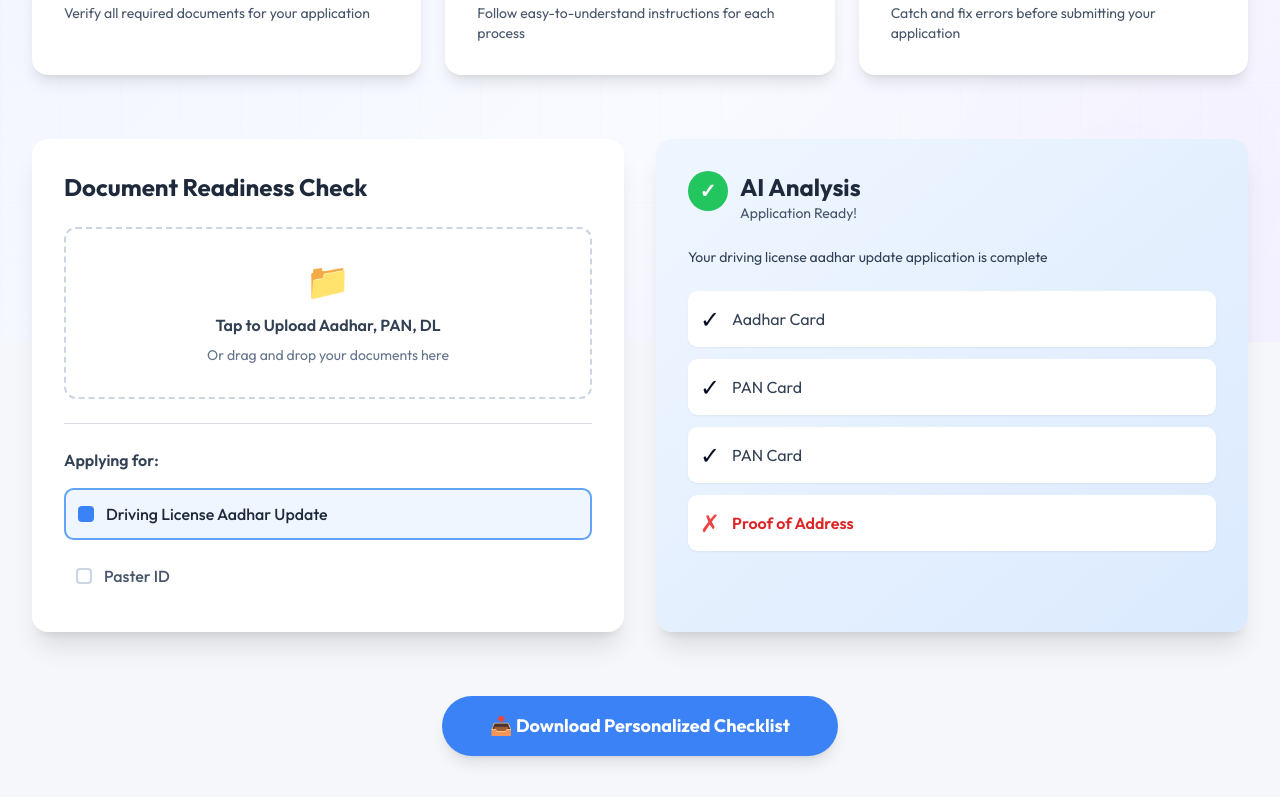
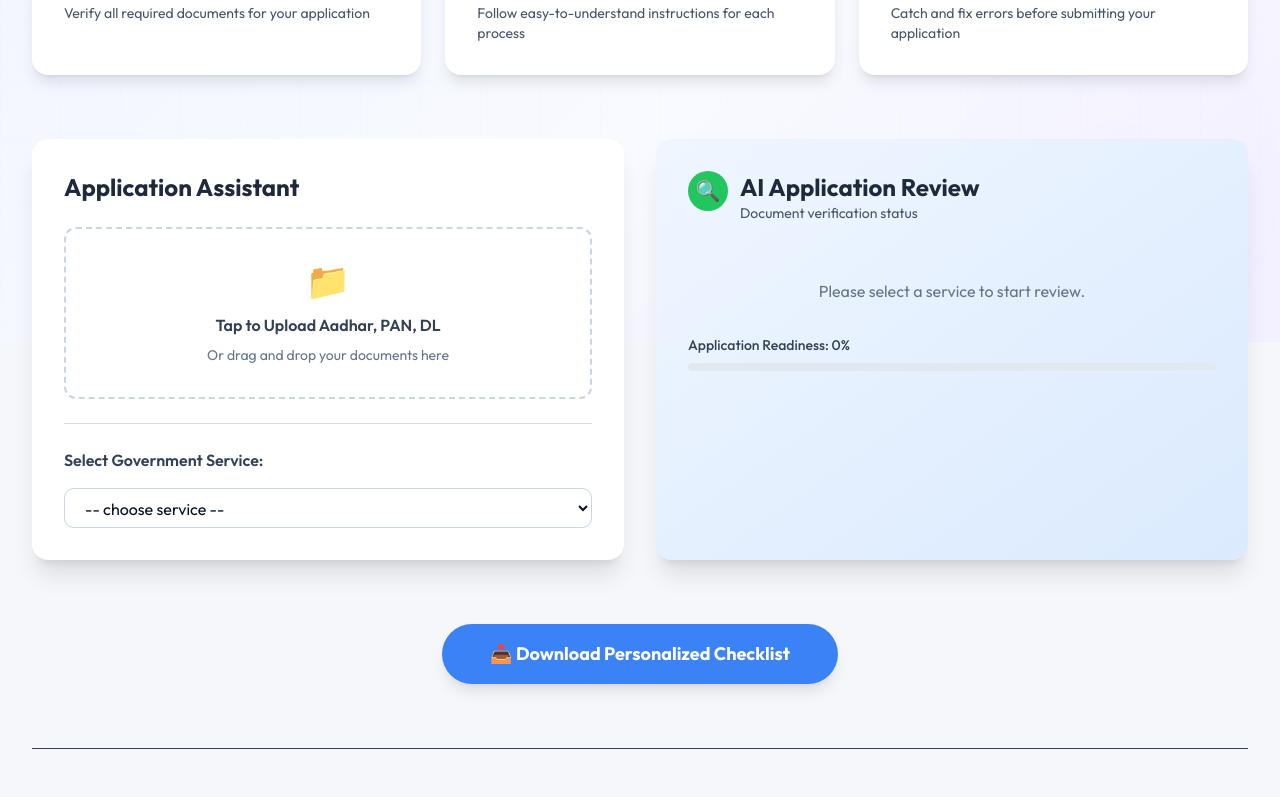
Before and after one commit to krish2006-jain/BrainByte, a React (Vite) app: page /sarkari-dost in a window 1280 px wide. Shown: the part 458-1255 px from the top of the page. Built offline with nearby package versions, Linux system fonts and the light colour scheme.

Commit message:
application assistant

```diff
--- a/client/pages/SarkariDostNew.tsx
+++ b/client/pages/SarkariDostNew.tsx
@@ -13,11 +13,6 @@ interface UploadedFile {
   type: string;
 }
 
-interface ChecklistItem {
-  id: string;
-  label: string;
-  completed: boolean;
-}
 
 const colorConfig = {
   "card-blue": "rgb(66, 133, 244)",
@@ -28,18 +23,89 @@ const colorConfig = {
 export default function SarkariDost() {
   const { t } = useLanguage();
   const [uploadedFiles, setUploadedFiles] = useState<UploadedFile[]>([]);
-  const [checklist, setChecklist] = useState<ChecklistItem[]>([
-    { id: "1", label: "Aadhar Card", completed: true },
-    { id: "2", label: "PAN Card", completed: true },
-    { id: "3", label: "PAN Card", completed: true },
-    { id: "4", label: "Proof of Address", completed: false },
-  ]);
-  const [selectedApplication, setSelectedApplication] = useState("Driving License Aadhar Update");
+  const [selectedService, setSelectedService] = useState("");
   const [isLoading, setIsLoading] = useState(false);
   const fileInputRef = useRef<HTMLInputElement>(null);
 
-  const handleFileUpload = (event: React.ChangeEvent<HTMLInputElement>) => {
-    const files = event.target.files;
+  // Requirements for each service (keywords to match in filenames)
+  const serviceRequirements: { [key: string]: string[] } = {
+    "Driving License Application": ["aadhaar", "address", "passport", "age", "learner"],
+    "Passport Application": ["aadhaar", "address", "photo", "birth", "police"],
+    "PAN Card Application": ["aadhaar", "photo", "signature"],
+    "Voter ID": ["aadhaar", "id", "address"],
+    "Aadhaar Card": ["dob", "photo", "address", "id"],
+    "Birth Certificate": ["hospital", "aadhar", "marriage"],
+    "Marriage Certificate": ["aadhar", "birth", "photo", "invitation", "witness"],
+    "Domicile Certificate": ["aadhaar", "address", "birth", "photo"],
+    "Income Certificate": ["aadhaar", "salary", "address", "photo"],
+    "Ration Card": ["aadhaar", "address", "income", "photo", "bank"],
+  };
+
+  const keywordLabels: { [key: string]: string } = {
+    aadhaar: "Aadhaar Card",
+    address: "Address Proof",
+    passport: "Passport Photo",
+    age: "Age Proof",
+    learner: "Learner License",
+    photo: "Passport Photo",
+    birth: "Birth Certificate",
+    police: "Police Clearance",
+    signature: "Signature",
+    id: "ID Proof",
+    dob: "Date of Birth Proof",
+    hospital: "Hospital Record",
+    marriage: "Marriage Certificate",
+    invitation: "Marriage Proof",
+    witness: "Witness ID",
+    salary: "Salary Slip",
+    income: "Income Proof",
+    bank: "Bank Passbook",
+  };
+
+  const suggestionMessages: { [key: string]: string } = {
+    address: "Please upload an electricity bill, bank statement, or rent agreement as address proof.",
+    aadhaar: "Please upload your Aadhaar Card.",
+    photo: "Please upload a passport-sized photo.",
+    birth: "Please upload your birth certificate.",
+    salary: "Please upload your latest salary slip or income proof.",
+    income: "Please upload valid income proof.",
+    bank: "Please upload a bank passbook copy.",
+    learner: "Please upload your learner license.",
+    id: "Please upload a valid government ID.",
+    marriage: "Please upload your marriage certificate.",
+    invitation: "Please upload the marriage invitation or proof.",
+    witness: "Please upload ID proof for witnesses.",
+  };
+
+  // compute detected and missing documents based on uploaded files and selected service
+  const detectedDocs = new Set<string>();
+  if (selectedService && serviceRequirements[selectedService]) {
+    const reqs = serviceRequirements[selectedService];
+    uploadedFiles.forEach((f) => {
+      const name = f.name.toLowerCase();
+      reqs.forEach((keyword) => {
+        if (name.includes(keyword)) {
+          detectedDocs.add(keyword);
+        }
+      });
+    });
+  }
+
+  const currentReqs = selectedService ? serviceRequirements[selectedService] || [] : [];
+  const missingDocs = currentReqs.filter((k) => !detectedDocs.has(k));
+  const readiness = currentReqs.length > 0 ? Math.round((detectedDocs.size / currentReqs.length) * 100) : 0;
+  const invalidDocs = uploadedFiles
+    .filter((f) => !currentReqs.some((k) => f.name.toLowerCase().includes(k)))
+    .map((f) => f.name);
+
+  const handleFileUpload = (event: React.ChangeEvent<HTMLInputElement> | DragEvent) => {
+    let files: FileList | null = null;
+    if ((event as DragEvent).dataTransfer) {
+      event.preventDefault();
+      files = (event as DragEvent).dataTransfer!.files;
+    } else {
+      files = (event as React.ChangeEvent<HTMLInputElement>).target.files;
+    }
     if (files) {
       const newFiles: UploadedFile[] = Array.from(files).map((file) => ({
         id: Math.random().toString(36).substr(2, 9),
@@ -47,14 +113,22 @@ export default function SarkariDost() {
         size: file.size,
         type: file.type,
       }));
-      setUploadedFiles([...uploadedFiles, ...newFiles]);
+      setUploadedFiles((prev) => [...prev, ...newFiles]);
 
       // Simulate AI analysis
       setIsLoading(true);
       setTimeout(() => {
         setIsLoading(false);
-      }, 2000);
+      }, 1000);
     }
+  };
+
+  const handleDragOver = (e: React.DragEvent) => {
+    e.preventDefault();
+  };
+
+  const handleDrop = (e: React.DragEvent) => {
+    handleFileUpload(e.nativeEvent as DragEvent);
   };
 
   const handleRemoveFile = (id: string) => {
@@ -62,9 +136,12 @@ export default function SarkariDost() {
   };
 
   const handleDownloadChecklist = () => {
-    const checklistText = checklist
-      .map((item) => `${item.completed ? "✓" : "✗"} ${item.label}`)
-      .join("\n");
+    const lines: string[] = [];
+    currentReqs.forEach((req) => {
+      const ok = detectedDocs.has(req);
+      lines.push(`${ok ? "✓" : "✗"} ${req}`);
+    });
+    const checklistText = lines.join("\n");
     const element = document.createElement("a");
     element.setAttribute("href", "data:text/plain;charset=utf-8," + encodeURIComponent(checklistText));
     element.setAttribute("download", "personalized-checklist.txt");
@@ -143,13 +220,15 @@ export default function SarkariDost() {
 
       {/* Two Column Section - Document Check and AI Analysis */}
       <div className="grid grid-cols-1 lg:grid-cols-2 gap-8 mb-16">
-        {/* Document Readiness Check */}
+        {/* Application Assistant */}
         <div className="bg-white rounded-2xl p-8 shadow-xl">
-          <h3 className="text-2xl font-bold text-slate-800 mb-6">Document Readiness Check</h3>
+          <h3 className="text-2xl font-bold text-slate-800 mb-6">Application Assistant</h3>
 
           {/* Upload Area */}
           <div
             onClick={() => fileInputRef.current?.click()}
+            onDragOver={handleDragOver}
+            onDrop={handleDrop}
             className="border-2 border-dashed border-slate-300 rounded-xl p-8 text-center cursor-pointer hover:border-blue-400 hover:bg-blue-50 transition-all mb-6"
           >
             <div className="text-4xl mb-3">📁</div>
@@ -173,43 +252,97 @@ export default function SarkariDost() {
             </div>
           )}
 
-          {/* Application Selector */}
+          {/* Service Picker */}
           <div className="border-t pt-6">
-            <p className="text-slate-700 font-semibold mb-4">Applying for:</p>
-            <div className="space-y-3">
-              <div className="flex items-center gap-3 p-3 rounded-lg bg-blue-50 border-2 border-blue-400 cursor-pointer">
-                <div className="w-4 h-4 rounded bg-blue-500"></div>
-                <span className="text-slate-800 font-medium">Driving License Aadhar Update</span>
-              </div>
-              <div className="flex items-center gap-3 p-3 rounded-lg hover:bg-slate-50 cursor-pointer">
-                <div className="w-4 h-4 rounded border-2 border-slate-300"></div>
-                <span className="text-slate-600 font-medium">Paster ID</span>
-              </div>
-            </div>
+            <p className="text-slate-700 font-semibold mb-4">Select Government Service:</p>
+            <select
+              value={selectedService}
+              onChange={(e) => setSelectedService(e.target.value)}
+              className="w-full border border-slate-300 rounded-lg px-4 py-2 bg-white"
+            >
+              <option value="">-- choose service --</option>
+              <option>Driving License Application</option>
+              <option>Passport Application</option>
+              <option>PAN Card Application</option>
+              <option>Voter ID</option>
+              <option>Aadhaar Card</option>
+              <option>Birth Certificate</option>
+              <option>Marriage Certificate</option>
+              <option>Domicile Certificate</option>
+              <option>Income Certificate</option>
+              <option>Ration Card</option>
+            </select>
           </div>
         </div>
 
-        {/* AI Analysis Card */}
+        {/* AI Application Review */}
         <div className="bg-gradient-to-br from-blue-50 to-blue-100 rounded-2xl p-8 shadow-xl">
           <div className="flex items-start gap-3 mb-6">
-            <div className="w-10 h-10 rounded-full bg-green-500 flex items-center justify-center text-white text-xl font-bold">✓</div>
+            <div className="w-10 h-10 rounded-full bg-green-500 flex items-center justify-center text-white text-xl font-bold">🔍</div>
             <div>
-              <h3 className="text-2xl font-bold text-slate-800">AI Analysis</h3>
-              <p className="text-slate-600 text-sm">Application Ready!</p>
+              <h3 className="text-2xl font-bold text-slate-800">AI Application Review</h3>
+              <p className="text-slate-600 text-sm">Document verification status</p>
             </div>
           </div>
+          {!selectedService && (
+            <p className="text-center text-slate-500 py-8">Please select a service to start review.</p>
+          )}
+          {/* Progress indicator */}
+          <p className="text-sm font-medium text-slate-700 mb-2">
+            Application Readiness: {readiness}%
+          </p>
+          <div className="w-full bg-slate-200 rounded-full h-2 mb-4">
+            <div className="bg-green-500 h-2 rounded-full" style={{ width: `${readiness}%` }} />
+          </div>
 
-          <p className="text-slate-700 text-sm mb-6">Your {selectedApplication.toLowerCase()} application is complete</p>
-
-          {/* Checklist Items */}
+          {/* Detected Documents */}
           <div className="space-y-3">
-            {checklist.map((item) => (
-              <div key={item.id} className="flex items-center gap-3 p-3 bg-white rounded-lg shadow-sm">
-                <span className={item.completed ? "text-2xl" : "text-2xl text-red-500"}>{item.completed ? "✓" : "✗"}</span>
-                <span className={item.completed ? "text-slate-700" : "text-red-600 font-semibold"}>{item.label}</span>
+            {Array.from(detectedDocs).map((doc) => (
+              <div key={doc} className="flex items-center gap-3 p-3 bg-white rounded-lg shadow-sm">
+                <span className="text-2xl text-green-600">✔</span>
+                <span className="text-slate-700">
+                  {keywordLabels[doc] || doc.replace(/-/g, " ")}
+                </span>
               </div>
             ))}
           </div>
+
+          {/* Missing Documents */}
+          {missingDocs.length > 0 && (
+            <div className="mt-6 space-y-3">
+              {missingDocs.map((doc) => (
+                <div key={doc} className="flex items-center gap-3 p-3 bg-red-50 rounded-lg shadow-sm">
+                  <span className="text-2xl text-red-500">✘</span>
+                  <span className="text-red-600 font-semibold">
+                    {keywordLabels[doc] || doc.replace(/-/g, " ")} missing
+                  </span>
+                </div>
+              ))}
+            </div>
+          )}
+
+          {/* Invalid Documents */}
+          {invalidDocs.length > 0 && (
+            <div className="mt-6 space-y-3">
+              {invalidDocs.map((name) => (
+                <div key={name} className="flex items-center gap-3 p-3 bg-yellow-50 rounded-lg shadow-sm">
+                  <span className="text-2xl text-yellow-600">⚠️</span>
+                  <span className="text-yellow-800 font-medium">{name} not recognized</span>
+                </div>
+              ))}
+            </div>
+          )}
+
+          {/* Suggested Fix Box */}
+          {missingDocs.length > 0 && (
+            <div className="mt-6 p-4 bg-yellow-50 border border-yellow-300 rounded-lg">
+              <h4 className="text-sm font-semibold text-yellow-700 mb-2">Suggested Fix</h4>
+              <p className="text-sm text-yellow-800">
+                {suggestionMessages[missingDocs[0]] ||
+                  `Please upload ${keywordLabels[missingDocs[0]] || missingDocs[0].replace(/-/g, " ")} to proceed.`}
+              </p>
+            </div>
+          )}
 
           {isLoading && (
             <div className="mt-6 text-center">
```
